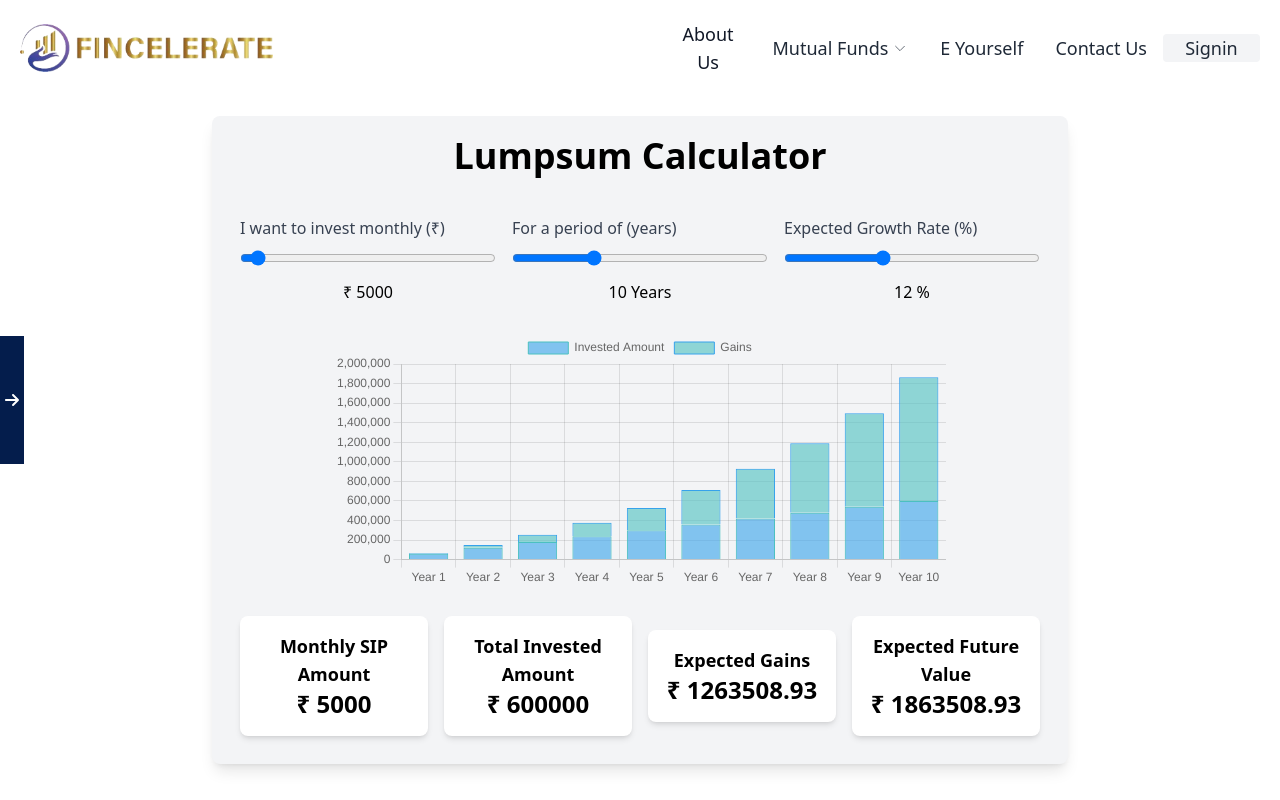
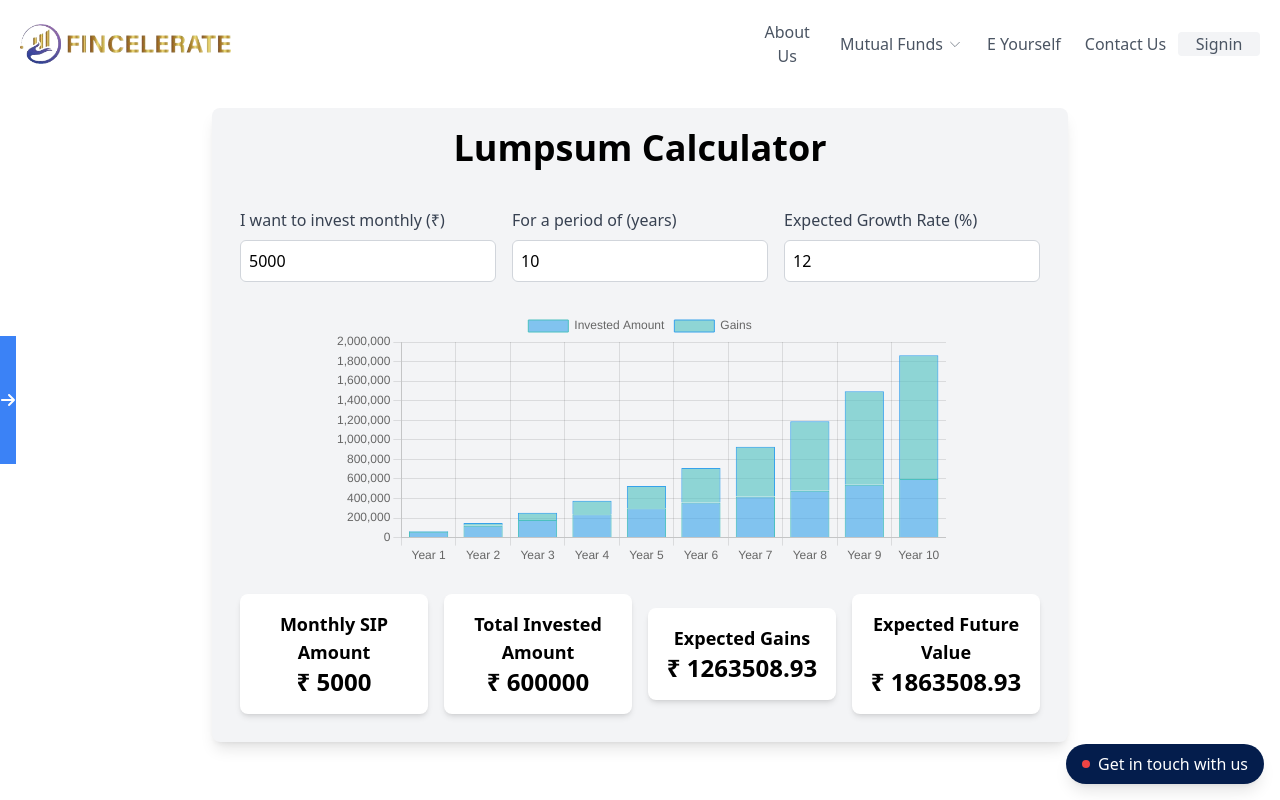
Before and after one commit to yashc9602/Fincelerate, a React (Vite) app in the folder Frontend/: page /lumpsumcalculator in a window 1280 px wide. Shown: the top 800 px of the page. Built offline with nearby package versions, Linux system fonts and the light colour scheme.

Commit message:
changes 17 jul

```diff
--- a/Frontend/src/App.jsx
+++ b/Frontend/src/App.jsx
@@ -38,7 +38,8 @@ import ContactForm from "./components/Contact";
 import ProtectedRoute from "./components/ProtectedRoute";
 import ComingSoonPage from "./components/ComingSoon";
 import Layout from "./components/Layout";
-import SocialMediaSidebar from "./components/SocialMediaSidebar"; // Import the new component
+import Notification from "./components/Notification"; // Import the notification component
+import SocialMediaSidebar from "./components/SocialMediaSidebar";
 
 function App() {
   const dispatch = useDispatch();
@@ -55,7 +56,8 @@ function App() {
   return (
     <div>
       <Header />
-      <SocialMediaSidebar /> {/* Add the component here */}
+      <SocialMediaSidebar />
+      <Layout>
         <Routes>
           <Route path="/" element={<Home />} />
           <Route path="/signin" element={<Signin />} />
@@ -83,14 +85,16 @@ function App() {
           <Route path="/carousel" element={<Carousel />} />
           <Route path="/blogs" element={<Blog />} />
           <Route path="/comingsoon" element={<ComingSoonPage />} />
+          <Route path="/contactus" element={<ContactUsPage />} />
 
           <Route element={<ProtectedRoute isAuthenticated={isAuthenticated} />}>
             <Route path="/profile" element={<ProfileForm />} />
             <Route path="/profile/view" element={<ProfileView />} />
             <Route path="/profile/edit" element={<ProfileEdit />} />
-          <Route path="/contactus" element={<ContactUsPage />} />
+
           </Route>
         </Routes>
+      </Layout>
       <Footer />
     </div>
   );
--- a/Frontend/src/components/About.jsx
+++ b/Frontend/src/components/About.jsx
@@ -27,7 +27,7 @@ export default function About() {
             </div>
             <div className="w-full lg:w-1/2 mt-6 lg:mt-24">
               <p className="text-lg leading-relaxed text-gray-500">
-                At Fincelerate, we're dedicated to enhancing your financial health through expert guidance and innovative resources. Whether you're assessing your current financial state, planning investments, or striving to achieve specific goals, our team of advisors—comprising both human experts and advanced AI—stands ready to assist you. Dive into the world of finance through our engaging podcasts, webinars, and educational content, designed to empower you with the knowledge and discipline needed for financial success.
+                At Fincelerate, we're dedicated to enhancing your financial health through innovative resources. Whether you're assessing your current financial state, planning investments, or striving to achieve specific goals, our team of financial experts—comprising both human experts and advanced AI—stands ready to assist you. Dive into the world of finance through our engaging podcasts, webinars, and educational content, designed to empower you with the knowledge and discipline needed for financial success.
               </p>
             </div>
           </div>
@@ -88,7 +88,7 @@ export default function About() {
             </div>
             <div className="bg-gray-100 rounded-lg p-6 shadow-lg text-center">
               <h3 className="text-2xl font-semibold text-[#041D4C] mb-4">Teach</h3>
-              <p className="text-lg text-gray-500">Our advisors provide expert guidance to help you succeed financially.</p>
+              <p className="text-lg text-gray-500">Our financial experts provide valuable insights to help you succeed financially.</p>
             </div>
             <div className="bg-gray-100 rounded-lg p-6 shadow-lg text-center">
               <h3 className="text-2xl font-semibold text-[#041D4C] mb-4">Reach</h3>
@@ -103,7 +103,7 @@ export default function About() {
           <div className="flex flex-col items-center mb-12 mt-24">
             <h2 className="text-4xl font-semibold text-[#041D4C] mb-4 w-full lg:w-1/2 text-center">What We Do?</h2>
             <p className="text-lg leading-relaxed text-gray-600 w-full lg:w-4/5 text-center">
-              Our journey began with a deep-rooted fascination for wealth and investing. This passion evolved into Fincelerate, where we provide comprehensive financial advisory services. Our aim is clear: to guide individuals from diverse backgrounds towards financial prosperity and independence. Central to our approach is understanding the power of compounding through mutual funds, leveraging both research and seasoned expertise to unlock its benefits.
+              Our journey began with a deep-rooted fascination for wealth and investing. This passion evolved into Fincelerate, where we provide comprehensive financial services. Our aim is clear: to motivate individuals from diverse backgrounds towards financial prosperity and independence. Central to our approach is understanding the power of compounding through mutual funds, leveraging both research and seasoned expertise to unlock its benefits.
             </p>
           </div>
 
--- a/Frontend/src/components/Calculators/LumpsumCalculator.jsx
+++ b/Frontend/src/components/Calculators/LumpsumCalculator.jsx
@@ -78,38 +78,35 @@ export default function LumpsumCalculator() {
           <div className="w-full md:w-1/3 p-2">
             <label className="block text-gray-700 mb-2">I want to invest monthly (₹)</label>
             <input
-              type="range"
+              type="number"
               min="1000"
               max="100000"
               value={monthlyInvestment}
               onChange={(e) => setMonthlyInvestment(Number(e.target.value))}
-              className="w-full"
+              className="w-full p-2 border border-gray-300 rounded-md"
             />
-            <span className="block text-center mt-2">{`₹ ${monthlyInvestment}`}</span>
           </div>
           <div className="w-full md:w-1/3 p-2">
             <label className="block text-gray-700 mb-2">For a period of (years)</label>
             <input
-              type="range"
+              type="number"
               min="1"
               max="30"
               value={years}
               onChange={(e) => setYears(Number(e.target.value))}
-              className="w-full"
+              className="w-full p-2 border border-gray-300 rounded-md"
             />
-            <span className="block text-center mt-2">{years} Years</span>
           </div>
           <div className="w-full md:w-1/3 p-2">
             <label className="block text-gray-700 mb-2">Expected Growth Rate (%)</label>
             <input
-              type="range"
+              type="number"
               min="1"
               max="30"
               value={growthRate}
               onChange={(e) => setGrowthRate(Number(e.target.value))}
-              className="w-full"
+              className="w-full p-2 border border-gray-300 rounded-md"
             />
-            <span className="block text-center mt-2">{growthRate} %</span>
           </div>
         </div>
         <div className="flex flex-col items-center mb-5">
--- a/Frontend/src/components/Calculators/SipCalculator.jsx
+++ b/Frontend/src/components/Calculators/SipCalculator.jsx
@@ -44,7 +44,6 @@ export default function SipCalculator() {
         label: 'Invested Amount',
         data: investmentPortion,
         backgroundColor: 'rgba(54, 162, 235, 0.6)',
-
         borderColor: 'rgba(75, 192, 192, 1)',
         borderWidth: 1,
       },
@@ -79,38 +78,35 @@ export default function SipCalculator() {
           <div className="w-full md:w-1/3 p-2">
             <label className="block text-gray-700 mb-2">Monthly SIP Amount (₹)</label>
             <input
-              type="range"
+              type="number"
               min="1000"
               max="100000"
               value={sipAmount}
               onChange={(e) => setSipAmount(Number(e.target.value))}
-              className="w-full"
+              className="w-full p-2 border border-gray-300 rounded-md"
             />
-            <span className="block text-center mt-2">{`₹ ${sipAmount}`}</span>
           </div>
           <div className="w-full md:w-1/3 p-2">
             <label className="block text-gray-700 mb-2">Number of Years</label>
             <input
-              type="range"
+              type="number"
               min="1"
               max="30"
               value={years}
               onChange={(e) => setYears(Number(e.target.value))}
-              className="w-full"
+              className="w-full p-2 border border-gray-300 rounded-md"
             />
-            <span className="block text-center text-lg mt-2">{years} Years</span>
           </div>
           <div className="w-full md:w-1/3 p-2">
             <label className="block text-gray-700 mb-2">Expected Annual Return (%)</label>
             <input
-              type="range"
+              type="number"
               min="1"
               max="30"
               value={expectedRate}
               onChange={(e) => setExpectedRate(Number(e.target.value))}
-              className="w-full"
+              className="w-full p-2 border border-gray-300 rounded-md"
             />
-            <span className="block text-center text-lg mt-2">{expectedRate} %</span>
           </div>
         </div>
         <div className="flex flex-col items-center mb-5">
--- a/Frontend/src/components/ContactUs.jsx
+++ b/Frontend/src/components/ContactUs.jsx
@@ -1,13 +1,21 @@
 import React, { useState } from 'react';
+import { useNavigate } from 'react-router-dom';
+import { useSelector } from 'react-redux';
 import ContactForm from './Contact';
 import Calendly from './Appointment';
 import { FaEnvelope, FaPhone, FaMapMarkerAlt } from 'react-icons/fa';
 
 const ContactUsPage = () => {
   const [activeTab, setActiveTab] = useState('query');
+  const isAuthenticated = useSelector((state) => state.auth.isAuthenticated);
+  const navigate = useNavigate();
 
   const handleTabClick = (tab) => {
-    setActiveTab(tab);
+    if (tab === 'appointment' && !isAuthenticated) {
+      navigate('/signin');
+    } else {
+      setActiveTab(tab);
+    }
   };
 
   return (
--- a/Frontend/src/components/Header.jsx
+++ b/Frontend/src/components/Header.jsx
@@ -57,35 +57,35 @@ export default function Header() {
   };
 
   return (
-    <header className="text-gray-800 body-font sticky top-0 bg-white z-10">
+    <header className="text-gray-600 body-font sticky top-0 bg-white z-10">
       <div className="container mx-auto flex justify-between items-center p-5">
         <div className="flex items-center">
           <Link to="/" className="flex title-font font-medium items-center text-gray-900" onClick={closeMenu}>
-            <img src={logo} alt="Fincelerate" className="h-12 w-auto" />
+            <img src={logo} alt="Fincelerate" className="h-10 w-auto" />
           </Link>
         </div>
         <button
-          className="md:hidden flex items-center text-gray-900"
+          className="md:hidden flex items-center text-gray-900 "
           onClick={toggleMenu}
         >
           {isOpen ? (
-            <svg className="w-8 h-8" fill="none" stroke="currentColor" viewBox="0 0 24 24" xmlns="http://www.w3.org/2000/svg">
+            <svg className="w-6 h-6" fill="none" stroke="currentColor" viewBox="0 0 24 24" xmlns="http://www.w3.org/2000/svg">
               <path strokeLinecap="round" strokeLinejoin="round" strokeWidth={2} d="M6 18L18 6M6 6l12 12" />
             </svg>
           ) : (
-            <svg className="w-8 h-8" fill="none" stroke="currentColor" viewBox="0 0 24 24" xmlns="http://www.w3.org/2000/svg">
+            <svg className="w-6 h-6" fill="none" stroke="currentColor" viewBox="0 0 24 24" xmlns="http://www.w3.org/2000/svg">
               <path strokeLinecap="round" strokeLinejoin="round" strokeWidth={2} d="M4 6h16M4 12h16M4 18h16" />
             </svg>
           )}
         </button>
         <nav
-          className={`${isOpen ? 'flex' : 'hidden'} md:flex flex-col md:flex-row items-center text-lg justify-center absolute md:static top-full right-0 w-full md:w-auto bg-white md:bg-transparent shadow-md md:shadow-none`}
+          className={`${isOpen ? 'flex' : 'hidden'} md:flex flex-col md:flex-row items-center text-base justify-center absolute md:static top-full right-0 w-full md:w-auto bg-white md:bg-transparent shadow-md md:shadow-none`}
         >
-          <Link to="/about" className="py-2 px-2 w-full text-center md:py-0 md:px-4 text-gray-900" onClick={closeMenu}>About Us</Link>
+          <Link to="/about" className="py-2 px-2 w-full text-center md:py-0 md:px-3" onClick={closeMenu}>About Us</Link>
 
           <div className="relative">
             <button
-              className="py-2 px-2 w-full text-center md:py-0 md:px-4 flex items-center justify-between text-gray-800"
+              className="py-2 px-2 w-full text-center md:py-0 md:px-3 flex items-center justify-between"
               onClick={() => setIsDropdownOpen(!isDropdownOpen)}
               style={{ whiteSpace: 'nowrap' }}
             >
@@ -117,7 +117,7 @@ export default function Header() {
                   Goals
                 </Link>
                 <Link
-                  to="/invest"
+                  to="/comingsoon"
                   className="block px-4 py-2 text-gray-700 hover:bg-gray-100"
                   onClick={closeMenu}
                 >
@@ -133,19 +133,19 @@ export default function Header() {
               </div>
             )}
           </div>
-          <Link to="/eyourself" className="py-2 px-2 w-full text-center md:py-0 md:px-4 text-gray-800" onClick={closeMenu} style={{ whiteSpace: 'nowrap' }}>E Yourself</Link>
-          <Link to="/contactus" className="py-2 px-2 w-full text-center md:py-0 md:px-4 text-gray-800" onClick={closeMenu} style={{ whiteSpace: 'nowrap' }}>Contact Us</Link>
+          <Link to="/eyourself" className="py-2 px-2 w-full text-center md:py-0 md:px-3" onClick={closeMenu} style={{ whiteSpace: 'nowrap' }}>E Yourself</Link>
+          <Link to="/contactus" className="py-2 px-2 w-full text-center md:py-0 md:px-3" onClick={closeMenu} style={{ whiteSpace: 'nowrap' }}>Contact Us</Link>
           {isMobile && isAuthenticated && (
             <>
               <button
                 onClick={handleProfileClick}
-                className="py-2 px-2 w-full text-center md:py-0 md:px-4 text-gray-800 bg-gray-100 border-0 focus:outline-none hover:bg-gray-200 rounded text-lg mt-4 md:mt-0"
+                className="py-2 px-2 w-full text-center md:py-0 md:px-3 bg-gray-100 border-0 focus:outline-none hover:bg-gray-200 rounded text-base mt-4 md:mt-0"
               >
                 Profile
               </button>
               <button
                 onClick={handleLogout}
-                className="py-2 px-2 w-full text-center md:py-0 md:px-4 text-gray-800 bg-gray-100 border-0 focus:outline-none hover:bg-gray-200 rounded text-lg mt-4 md:mt-0"
+                className="py-2 px-2 w-full text-center md:py-0 md:px-3 bg-gray-100 border-0 focus:outline-none hover:bg-gray-200 rounded text-base mt-4 md:mt-0"
               >
                 Signout
               </button>
@@ -154,7 +154,7 @@ export default function Header() {
           {!isAuthenticated && (
             <Link
               to="/signin"
-              className="py-2 px-2 w-full text-center md:py-0 md:px-4 text-gray-800 bg-gray-100 border-0 focus:outline-none hover:bg-gray-200 rounded text-lg mt-4 md:mt-0"
+              className="py-2 px-2 w-full text-center md:py-0 md:px-3 bg-gray-100 border-0 focus:outline-none hover:bg-gray-200 rounded text-base mt-4 md:mt-0"
               onClick={closeMenu}
             >
               Signin
@@ -165,13 +165,13 @@ export default function Header() {
           <div className="hidden md:flex items-center space-x-4">
             <button
               onClick={handleProfileClick}
-              className="bg-gray-100 border-0 py-2 px-4 focus:outline-none hover:bg-gray-200 rounded text-lg mt-4 md:mt-0 text-gray-800"
+              className="bg-gray-100 border-0 py-1 px-3 focus:outline-none hover:bg-gray-200 rounded text-base mt-4 md:mt-0"
             >
               Profile
             </button>
             <button
               onClick={handleLogout}
-              className="md:inline-flex items-center bg-gray-100 border-0 py-2 px-4 focus:outline-none hover:bg-gray-200 rounded text-lg mt-4 md:mt-0 text-gray-800"
+              className="md:inline-flex items-center bg-gray-100 border-0 py-1 px-3 focus:outline-none hover:bg-gray-200 rounded text-base mt-4 md:mt-0"
             >
               Signout
               <svg
--- a/Frontend/src/components/SocialMediaSidebar.jsx
+++ b/Frontend/src/components/SocialMediaSidebar.jsx
@@ -1,24 +1,31 @@
 import React, { useState } from 'react';
 import { FontAwesomeIcon } from '@fortawesome/react-fontawesome';
-import { faInstagram, faTwitter, faYoutube, faLinkedin } from '@fortawesome/free-brands-svg-icons';
+import { faInstagram, faTwitter, faYoutube, faLinkedin, faFacebook } from '@fortawesome/free-brands-svg-icons';
 import { faArrowRight, faArrowLeft } from '@fortawesome/free-solid-svg-icons';
 
 const SocialMediaSidebar = () => {
-  const [isOpen, setIsOpen] = useState(false);
+  const [isHovered, setIsHovered] = useState(false);
 
-  const toggleSidebar = () => {
-    setIsOpen(!isOpen);
+  const handleMouseEnter = () => {
+    setIsHovered(true);
+  };
+
+  const handleMouseLeave = () => {
+    setIsHovered(false);
   };
 
   return (
-    <div className={`fixed left-0 top-1/2 transform -translate-y-1/2 z-50 ${isOpen ? 'w-16' : 'w-8'} transition-width duration-300`}>
+    <div
+      className={`fixed left-0 top-1/2 transform -translate-y-1/2 z-50 ${isHovered ? 'w-16' : 'w-8'} transition-width duration-300`}
+      onMouseEnter={handleMouseEnter}
+      onMouseLeave={handleMouseLeave}
+    >
       <div
-        className="flex items-center justify-center w-6 h-32 bg-[#041D4C] text-white cursor-pointer"
-        onClick={toggleSidebar}
+        className="flex items-center justify-center w-4 h-32 bg-blue-500 text-white cursor-pointer"
       >
-        <FontAwesomeIcon icon={isOpen ? faArrowLeft : faArrowRight} />
+        <FontAwesomeIcon icon={isHovered ? faArrowLeft : faArrowRight} />
       </div>
-      <div className={`${isOpen ? 'block' : 'hidden'} bg-white shadow-lg p-2 rounded-r-lg`}>
+      <div className={`${isHovered ? 'block' : 'hidden'} bg-white shadow-lg p-2 rounded-r-lg`}>
         <ul className="space-y-4">
           <li>
             <a href="https://instagram.com" target="_blank" rel="noopener noreferrer" className="block text-center text-gray-800 hover:text-blue-500">
@@ -40,6 +47,11 @@ const SocialMediaSidebar = () => {
               <FontAwesomeIcon icon={faLinkedin} size="2x" />
             </a>
           </li>
+          <li>
+            <a href="https://facebook.com" target="_blank" rel="noopener noreferrer" className="block text-center text-gray-800 hover:text-blue-500">
+              <FontAwesomeIcon icon={faFacebook} size="2x" />
+            </a>
+          </li>
         </ul>
       </div>
     </div>
```
Lines whose indentation alone changed are shown as unchanged.
